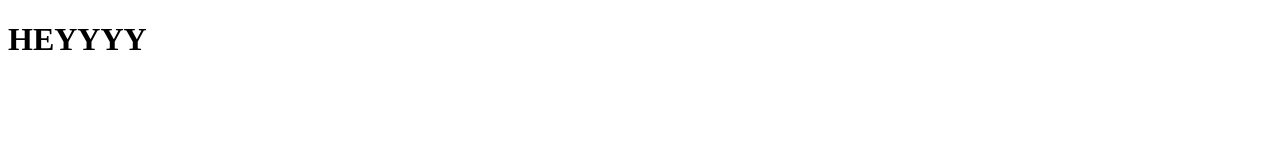
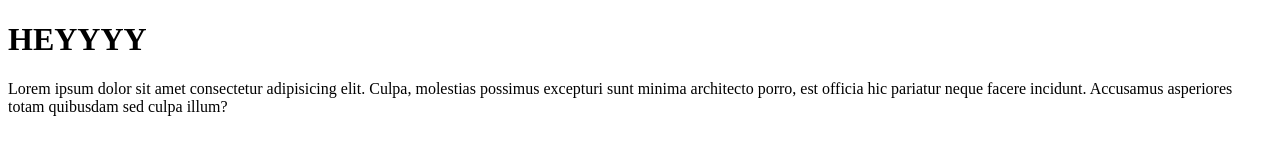
Before and after one commit to Srinitha7/dummy, a plain HTML site: page index.html in a window 1280 px wide. Drawn offline with Linux system fonts and the light colour scheme.

Commit message:
updated paragraph

```diff
--- a/index.html
+++ b/index.html
@@ -7,5 +7,6 @@
 </head>
 <body>
     <h1>HEYYYY</h1>
+    <p>Lorem ipsum dolor sit amet consectetur adipisicing elit. Culpa, molestias possimus excepturi sunt minima architecto porro, est officia hic pariatur neque facere incidunt. Accusamus asperiores totam quibusdam sed culpa illum?</p>
 </body>
 </html>
```
